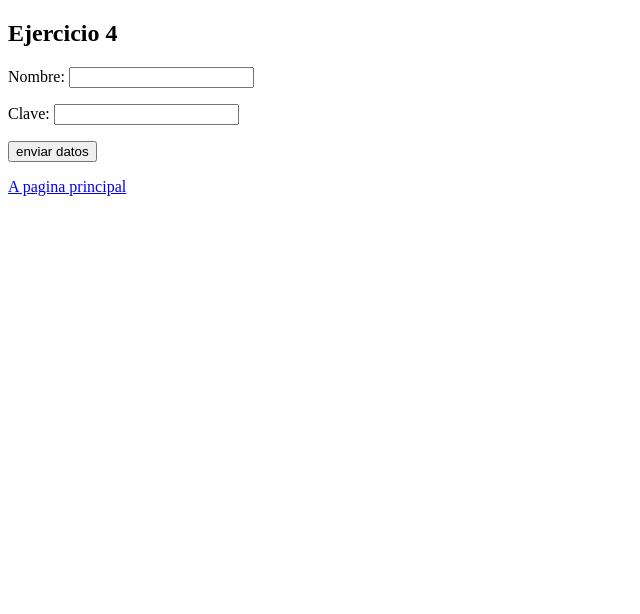
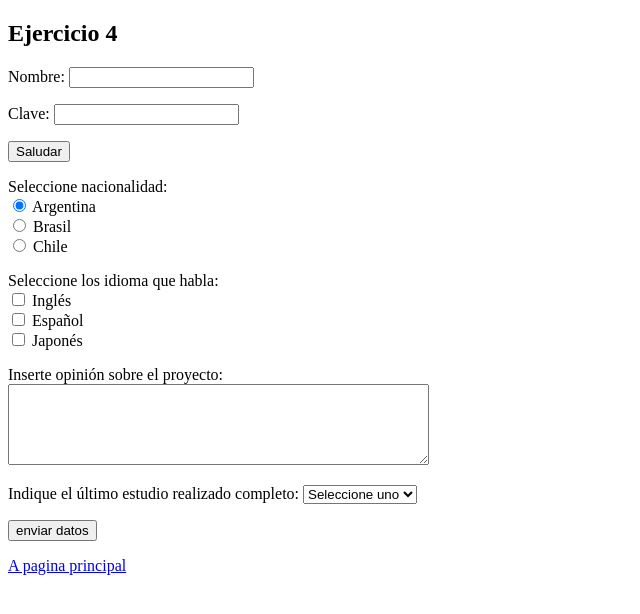
Before and after one commit to Nico-CN/modeloejhtml-78652, a plain HTML site: page Ejercicio4.html in a window 1280 px wide. Shown: the whole page, without its empty margins (0-640 px from the left). Drawn offline with Linux system fonts and the light colour scheme.

Commit message:
1 file modified

```diff
--- a/Ejercicio4.html
+++ b/Ejercicio4.html
@@ -18,7 +18,42 @@
     <p>
       Clave: <input type="password" name="clave" id="clave">
     </p>
-
+    <p>
+      <input type="button" name="alert" value="Saludar" onclick="alert(Hi everyvody)">
+    </p>
+    <p>
+      Seleccione nacionalidad:
+      <br>
+      <input type="radio" name='Nacionalidad' value="Arg" checked> Argentina
+      <br>
+      <input type="radio" name="Nacionalidad" value="Brz"> Brasil
+      <br>
+      <input type="radio" name="Nacionalidad" value="Chi"> Chile
+    </p>
+    <p>
+      Seleccione los idioma que habla:
+      <br>
+      <input type="checkbox" name="Idioma" value="Ing"> Inglés
+      <br>
+      <input type="checkbox" name="Idioma2" value="Esp"> Español
+      <br>
+      <input type="checkbox" name="Idioma3" value="Japones"> Japonés
+    </p>
+    <p>
+      Inserte opinión sobre el proyecto:
+      <br>
+      <textarea name="opinion" id="op" cols="50" rows="5"></textarea>
+    </p>
+    <p>
+      Indique el último estudio realizado completo:
+      <select name="estudios" id="gen">
+        <option value="Primaria">Primaria</option>
+        <option value="Secundaria">Secundaria</option>
+        <option value="Terciario">Terciario</option>
+        <option value="Universitario">Universitario</option>
+        <option value="def" selected>Seleccione uno</option>
+      </select>
+    </p>
     <p>
       <input type="submit" name="enviar" value="enviar datos">
     </p>
```
